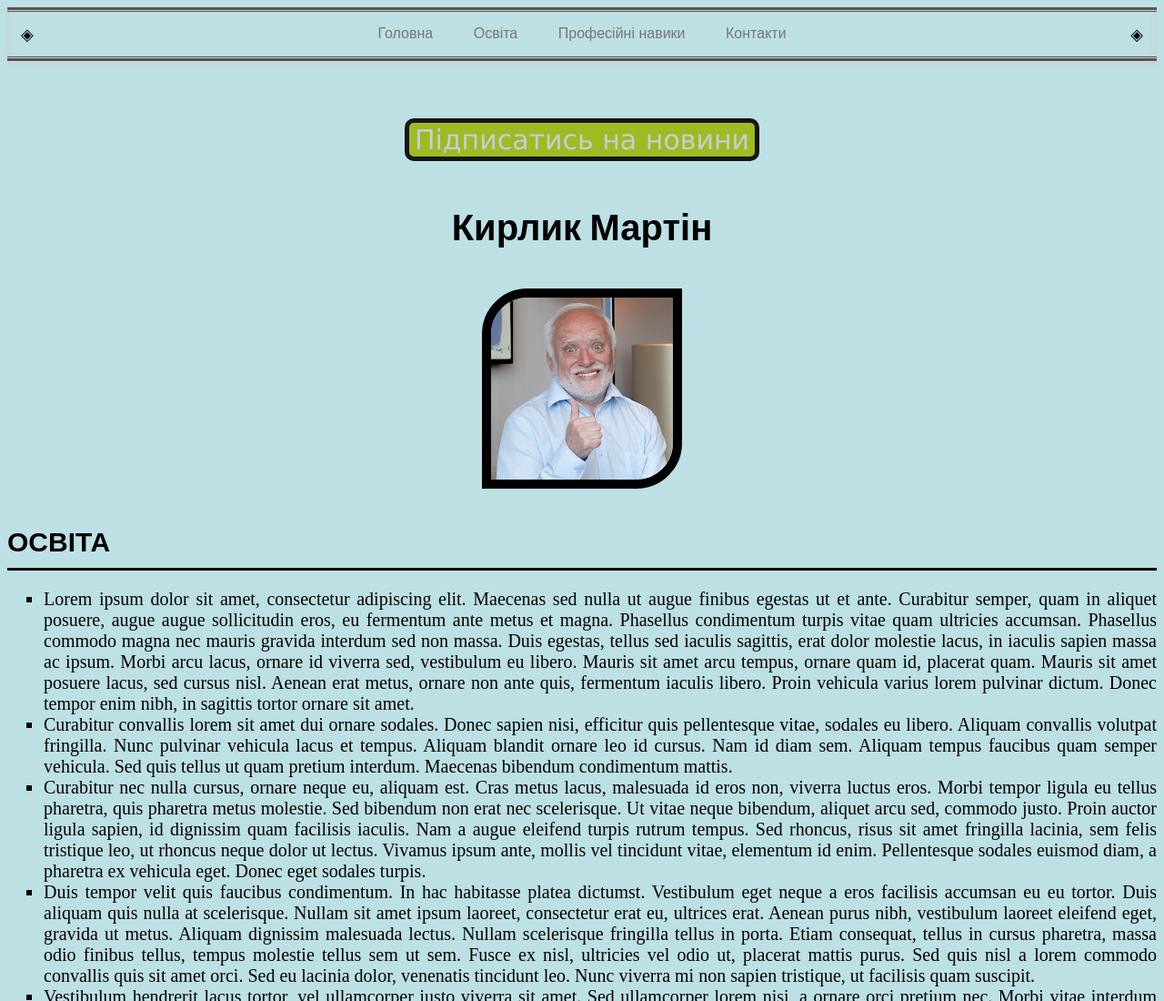
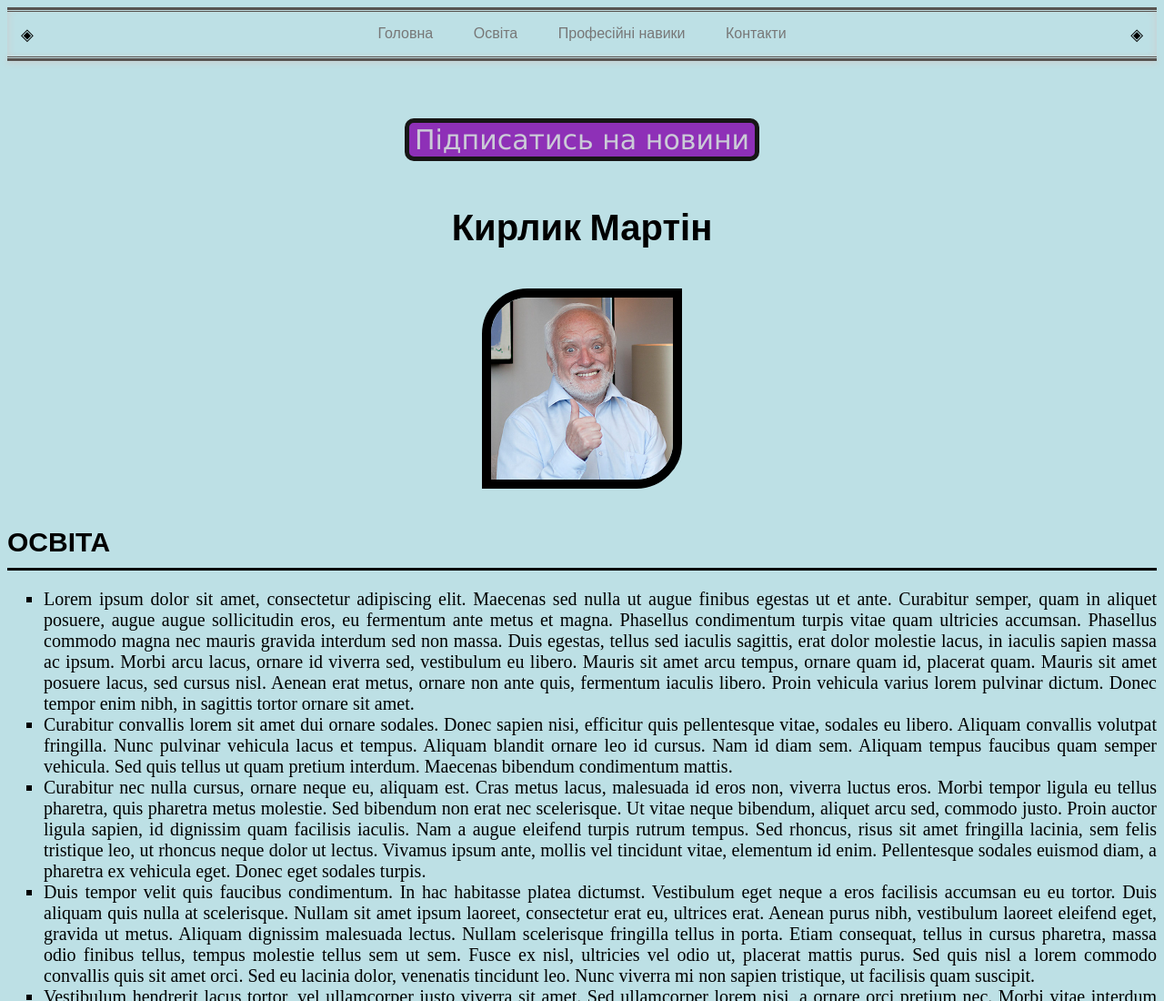
Before and after one commit to MKdevelopmentXD/LR_7, a plain HTML site: page index.html in a window 1280 px wide. Shown: the top 1100 px of the page at 91% size. Drawn offline with Linux system fonts and the light colour scheme.

Commit message:
Колір кнопки змінено на фіолетовий

```diff
--- a/style.css
+++ b/style.css
@@ -164,7 +164,7 @@ div.container1 p{
   min-width: 20%;
   border: 5px solid rgb(23, 22, 22);
   border-radius: 10px;
-  background-color: rgb(157, 188, 35);
+  background-color: rgb(142, 48, 183);
   color: rgb(203, 203, 215);
 }
 
```
